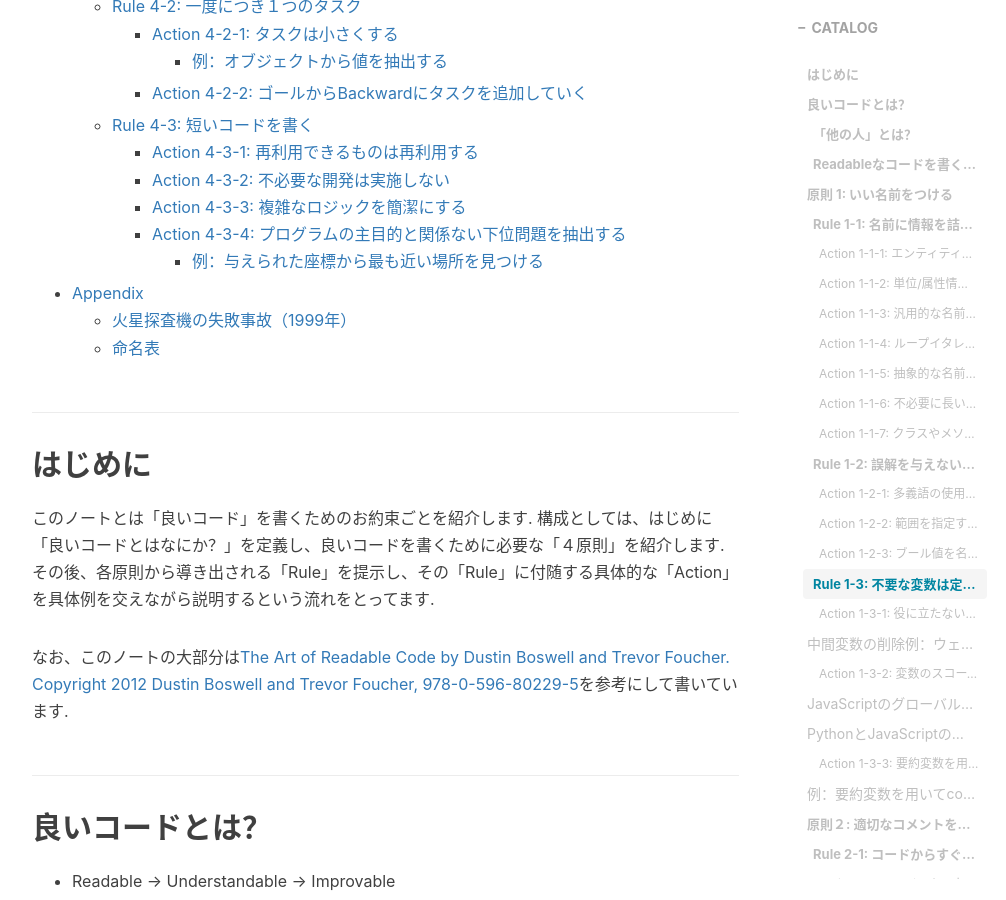
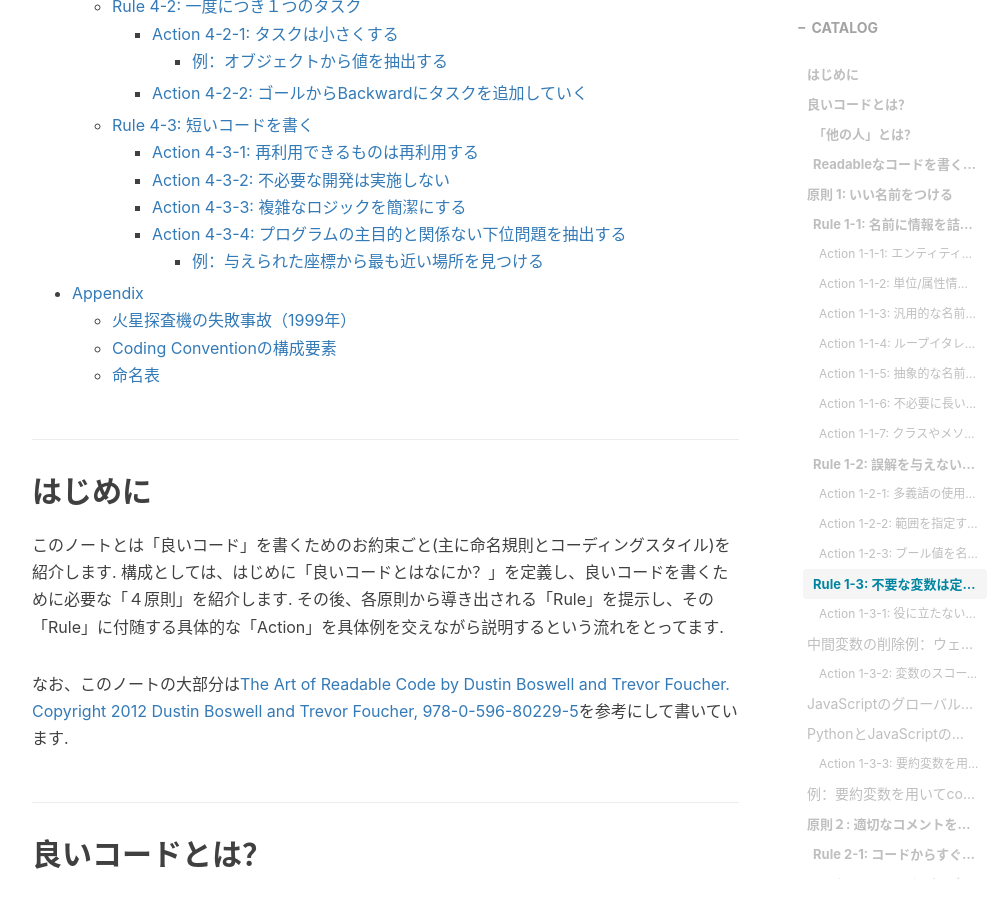
Before and after one commit to RyoNakagami/RyoNakagami.github.io, a Jekyll site: the page built from _posts/2021-05-02-Coding-Guide.md, in a window 1280 px wide and 900 px high, scrolled down 2350 px. Shown: the whole window, without its empty margins (233-1239 px from the left). Built offline with Jekyll 4.4.1, drawn with Linux system fonts in a browser that asks for light colours; nearby versions of some CDN libraries; comment, search, counter and statistics services are not loaded; some of the changed text lies outside the part shown.

Commit message:
FIX INDEX on 20210502

```diff
--- a/_posts/2021-05-02-Coding-Guide.md
+++ b/_posts/2021-05-02-Coding-Guide.md
@@ -98,13 +98,14 @@ tags:
       - [例：与えられた座標から最も近い場所を見つける](#%E4%BE%8B%E4%B8%8E%E3%81%88%E3%82%89%E3%82%8C%E3%81%9F%E5%BA%A7%E6%A8%99%E3%81%8B%E3%82%89%E6%9C%80%E3%82%82%E8%BF%91%E3%81%84%E5%A0%B4%E6%89%80%E3%82%92%E8%A6%8B%E3%81%A4%E3%81%91%E3%82%8B)
 - [Appendix](#appendix)
   - [火星探査機の失敗事故（1999年）](#%E7%81%AB%E6%98%9F%E6%8E%A2%E6%9F%BB%E6%A9%9F%E3%81%AE%E5%A4%B1%E6%95%97%E4%BA%8B%E6%95%851999%E5%B9%B4)
+  - [Coding Conventionの構成要素](#coding-convention%E3%81%AE%E6%A7%8B%E6%88%90%E8%A6%81%E7%B4%A0)
   - [命名表](#%E5%91%BD%E5%90%8D%E8%A1%A8)
 
 <!-- END doctoc generated TOC please keep comment here to allow auto update -->
 
 ## はじめに
 
-このノートとは「良いコード」を書くためのお約束ごとを紹介します. 構成としては、はじめに「良いコードとはなにか？」を定義し、良いコードを書くために必要な「４原則」を紹介します. その後、各原則から導き出される「Rule」を提示し、その「Rule」に付随する具体的な「Action」を具体例を交えながら説明するという流れをとってます.
+このノートとは「良いコード」を書くためのお約束ごと(主に命名規則とコーディングスタイル)を紹介します. 構成としては、はじめに「良いコードとはなにか？」を定義し、良いコードを書くために必要な「４原則」を紹介します. その後、各原則から導き出される「Rule」を提示し、その「Rule」に付随する具体的な「Action」を具体例を交えながら説明するという流れをとってます.
 
 なお、このノートの大部分は[The Art of Readable Code by Dustin Boswell and Trevor Foucher. Copyright 2012 Dustin Boswell and Trevor Foucher, 978-0-596-80229-5](https://www.oreilly.co.jp/books/9784873115658/)を参考にして書いています.
 
@@ -138,6 +139,9 @@ Improvableなコードを書くためには、改善ポイントを特定しや
 - 自分の考えを明確にし、簡潔な言葉で表現する
 - 自分の考えを凝縮して、キーポイントなる概念はなにか？を常に考える
 - 細かいことまで話しすぎると相手は混乱するので、あくまで必要最小限の情報を伝える
+
+
+
 
 ## 原則 1: いい名前をつける
 
@@ -1869,6 +1873,16 @@ var spherical_distance = function(lat1, lng1, lat2, lng2){
 
 1999年9月23日、約135億円の予算がかけられた火星探査機｢マーズ・クライメート・オービター｣が火星に墜落するという事故が起きました. 自然に起きる事故とは考えられず、調査が行われた結果、NASAは｢ソフトウェアがメートルとヤードを間違えた｣というお粗末な理由を公表しました. 米航空宇宙局(NASA)の宇宙科学部門の管理者の1人、エドワード・ワイラー博士「これは人間の間違いの問題ではなく、NASAのシステム・エンジニアリングの欠陥であり、ミスを探知する過程におけるチェック・アンド・バランスの問題だ。こうしたことが原因でわれわれはこの宇宙船を失ったのだ」と述べてます. NASAによれば、探査機は火星の表面から150キロのところまで近づく予定だったが、測定法単位の混乱のため60キロ以内にまで接近し、ミッションが灰燼に帰してしまったとのこと.
 
+### Coding Conventionの構成要素
+
+Coding Conventionは基本的には以下の項目を定めるものです:
+
+- ポリシーおよび規約運用方法
+- 命名規則
+- モジュール構成
+- コーディングスタイル
+- 禁止事項
+
 ### 命名表
 
 > Getの置き換え
```
